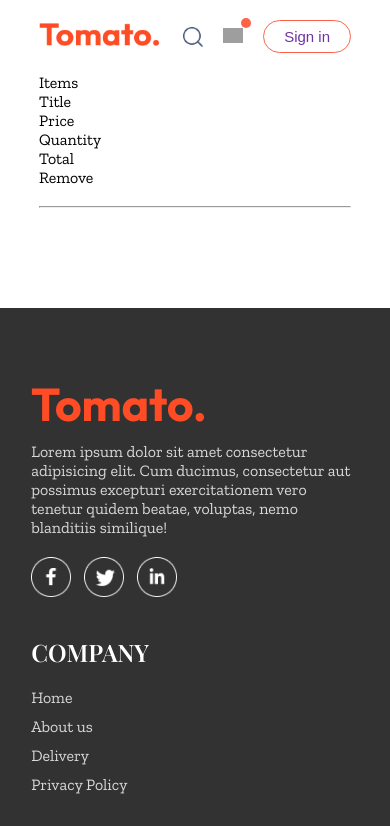
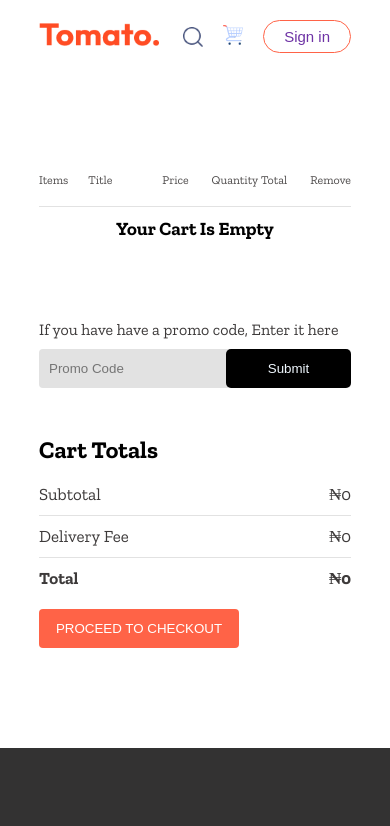
Before and after one commit to NnatuanyaFrankOguguo/E-commerce, a React (Vite) app in the folder frontend/: page /cart in a window 390 px wide. Shown: the top 826 px of the page. Built offline with nearby package versions, Linux system fonts and the light colour scheme; grey boxes are pictures that could not be loaded; a web font is replaced by a local one.

Commit message:
the end of frontend of the app

```diff
--- a/frontend/frontend_assets/assets.js
+++ b/frontend/frontend_assets/assets.js
@@ -63,7 +63,7 @@
 import bag_icon from './bag_icon.png'
 import logout_icon from './logout_icon.png'
 import parcel_icon from './parcel_icon.png'
-import shopping_cart from './shopping-cart.png'
+
 
 export const assets = {
     logo,
@@ -85,7 +85,6 @@
     logout_icon,
     bag_icon,
     parcel_icon,
-    shopping_cart
 }
 
 export const menu_list = [
--- a/frontend/src/App.jsx
+++ b/frontend/src/App.jsx
@@ -23,7 +23,7 @@
             <Routes>
                 <Route path='/' element={<Homepage/>} /> {/* the first opening page always goes with '/' */}
                 <Route path='/cart' element={<Cart/>} />
-                <Route path='order' element={<Placeorder/>} />
+                <Route path='/order' element={<Placeorder/>} />
             </Routes>
         </div>
         <Footer/>
--- a/frontend/src/Context/Storecontext.jsx
+++ b/frontend/src/Context/Storecontext.jsx
@@ -29,10 +29,27 @@
 
     }
 
-    useEffect(()=>{
-        console.log(cartitems)
+    // GET THIS ANYTIME YOU SEE AN OBJECT[KEY](ITS ACCESSING THAT PARTICULAR KEY'S VALUE)
+    //LIKE FOR EXAMPLE above prev[itemId] and below cartitems[food] which is the cartitems product (quantity)
+    //NOW TO ADD THE FUNCIONALITY THAT WILL CREATE THE WILL CALCULATE THE SUBTOTAL AND TOTAL IN THE CART PAGE
+    const getTotalCartAmount = () => {
+        let totalAmount = 0;
+        for(const food in cartitems) { //we are using for loop to iterate through the key products in the cartitems object
+            //(and the food holds the key(the food id) of all the cart products and the value of the key : is the quantity of which the product was added)
+            if(cartitems[food] > 0) {
+                let foodInfo = food_list.find((product)=>product._id === food) // a callback fuction for the find method
+                // product represent each item in the food list array. if our product._id is matching with our food(which is the key from the cartItems) that means the product is available in the foodlist
+                //that correspond to the food item in the cart
+                totalAmount += foodInfo.price * cartitems[food]
+            }
+        }
+        return totalAmount
+    }
 
-    },[cartitems]) //so when the cartitems will be updated we will console.log the cart item state
+    // useEffect(()=>{
+    //     console.log(cartitems)
+
+    // },[cartitems]) //so when the cartitems will be updated(clicked/added) we will console.log the cartitem state
 
     const contextValue = {
         /*if we add any element/function in this contextValue we can access the element anywhere using the context without having to pass down props manually */
@@ -40,8 +57,8 @@
         cartitems,
         setcartitems,
         removeFromcart,
-        addTocart /*now we will access the cartitems, addtocart, removefromcart, functionality in our FOODITEM component using the context API */
-
+        addTocart, /*now we will access the cartitems, addtocart, removefromcart, functionality in our FOODITEM component using the context API */
+        getTotalCartAmount
     }
 
     return(
--- a/frontend/src/components/navbar/Navbar.css
+++ b/frontend/src/components/navbar/Navbar.css
@@ -68,6 +68,10 @@
     right: -8px
 }
 
+.shopping-cart{
+    width: 29px;
+}
+
 @media (max-width:1050px) {
     .navbar .logo{
         width: 140px;
--- a/frontend/src/components/navbar/Navbar.jsx
+++ b/frontend/src/components/navbar/Navbar.jsx
@@ -1,11 +1,15 @@
-import React, {useState} from "react";
+import React, {useContext, useState} from "react";
 import "./Navbar.css";
 import { assets } from "../../../frontend_assets/assets";
 import { Link } from 'react-router-dom'
+import shopping_cart from './shopping_cart.png'
+import trolley_cart from './trolley_cart.png'
+import { StoreContext } from "../../Context/Storecontext";
 
 function Navbar({setshowlogin}) {
     /*to create underline effect for the menu list we will use the state varialble */
     const [menu, setmenu] = useState('home')/*created a state variable & initialise it with home as default */
+    const {getTotalCartAmount} = useContext(StoreContext)
 
 
 
@@ -25,9 +29,9 @@
 				<img src={assets.search_icon} alt="" />
 
 				<div className="navbar-search-icon">
-                    <Link to="/cart"><img src={assets.shopping_cart} alt="" /></Link>
+                    <Link to="/cart"><img className='shopping-cart' src={getTotalCartAmount()===0 ? `${shopping_cart}` : `${trolley_cart}`} alt="" /></Link>
 
-                    <div className="dot">
+                    <div className={getTotalCartAmount()===0 ? '' : 'dot'}>
                         {/*we will design this as dot that whenever will be visual inside the basket
                         that whenever we add product in this basket that dot will appear */}
                     </div>
--- a/frontend/src/pages/Cart/Cart.css
+++ b/frontend/src/pages/Cart/Cart.css
@@ -0,0 +1,128 @@
+.cart{
+    margin-top: 100px;
+}
+
+.cart-items-title{
+    display: grid;
+    grid-template-columns: 1fr 1.5fr 1fr 1fr 1fr 0.5fr;
+    align-items: center;
+    color: rgb(78, 75, 75);
+    font-size: max(1.3vw, 12px);
+}
+
+.cart-items-item{
+    margin: 10px 0;
+    color: black;
+    font-size: max(1.4vw, 12px) ;
+}
+
+.cart-items-item img{
+    width: 70px;
+    border-radius: 5px;
+}
+
+.cart hr{
+    height: 1px;
+    background-color: #e2e2e2;
+    border: none;
+}
+
+.cross{
+    cursor: pointer;
+    font-size: 17px;
+    font-weight: 500;
+    color: red;
+    margin-left: 1rem;
+}
+
+.quantity{
+    margin-left: 1.2rem;
+}
+
+.cart-bottom{
+    margin-top: 80px;
+    display: flex;
+    justify-content: space-between;
+    gap: max(12vw, 20px);
+
+}
+
+.cart-total{
+    flex: 1;
+    display: flex;
+    flex-direction: column;
+    gap: 20px
+}
+
+.cart-total-details{
+    display: flex;
+    justify-content: space-between;
+    color: #3d3a3a;
+    font-size: 17px;
+
+}
+
+.cart-total hr{
+    margin: 10px 0;
+}
+
+.cart-total button{
+    border: none;
+    color: white;
+    background-color: tomato;
+    width:max(15vw, 200px);
+    padding: 12px 0px;
+    border-radius: 4px;
+    cursor: pointer;
+}
+
+.cart-total button:hover{
+    transform:scale(1.05);
+}
+
+.cart-promocode{
+    flex : 1;
+}
+
+.cart-promocode p{
+    color: #3d3a3a;
+}
+
+.cart-promocode-input{
+    margin-top: 10px;
+    display: flex;
+    justify-content: space-between;
+    align-items: center;
+    background-color: #e2e2e2;
+    border-radius: 4px;
+}
+
+.cart-promocode-input input{
+    background: transparent;
+    border: none;
+    outline: none;
+    padding-left: 10px;
+}
+
+.cart-promocode-input button{
+    width: max(10vw, 150px);
+    padding: 12px 5px;
+    background-color: black;
+    border: none;
+    color: aliceblue;
+    border-radius: 5px;
+    cursor: pointer;
+}
+
+.cart-promocode-input button:hover{
+    transform:scale(1.05);
+}
+
+@media (max-width:750px ){
+    .cart-bottom{
+        flex-direction: column-reverse;
+    }
+    .cart-promocode{
+        justify-content: start;
+    }
+}
--- a/frontend/src/pages/Cart/Cart.jsx
+++ b/frontend/src/pages/Cart/Cart.jsx
@@ -1,11 +1,13 @@
 import React, { useContext } from 'react'
 import './Cart.css'
 import { StoreContext } from '../../Context/Storecontext'
+import { useNavigate } from 'react-router-dom'
 
 function Cart() {
 //first we will accessed our cart items, foodlists, removefromcart functionality, from our context
-    const {cartitems, food_list, removeFromcart} = useContext(StoreContext)
+    const {cartitems, food_list, removeFromcart, getTotalCartAmount} = useContext(StoreContext)
 
+    const navigate = useNavigate()
 
   return (
     <div className='cart'>
@@ -24,18 +26,69 @@
             {/*(index,number of the array) below we will get all the foods one by one from the food_list as ITEM AND after that we will compare our cartitem and foodITEM if that foodITEM is
             available in the cartitem then we will display it in the cartpage */}
             {food_list.map((item,index)=>{
-                if(cartitems[item._id] > 0) { {/*the logic is if this cartitems(object) contains one product with this item._id as key in the object which means its greater than zero in than case we will return one div*/}
+                if(cartitems[item._id] > 0) { {/*the logic is if this cartitems(object) contains one or more product with this item._id as key in the object which means its greater than zero in than case we will return one div*/}
                     return (
-                        <div className="cart-items-title cart-items-item">
-                            <p>{item.name}</p>{/*the name of the product being clicked thats added to the cartitems object */}
+                        <div>
+                            <div className="cart-items-title cart-items-item">
+                                <img src={item.image} alt="" />{/*to display the product being clicked thats added to the cartitems object */}
+                                <p>{item.name}</p>
+                                <p>₦{item.price}</p>
+                                <p className='quantity'>{cartitems[item._id]}</p>
+                                <p>₦{item.price*cartitems[item._id]}</p>
+                                <p onClick={()=>{removeFromcart(item._id)}} className='cross'>X</p>
+                            </div>
+                            <hr />
                         </div>
                     )
                 }
+
             })}
 
+            {getTotalCartAmount()===0?<div style={{textAlign: 'center', marginTop: '10px'}}><h3>Your Cart Is Empty</h3> </div>: ''}
 
         </div>
 
+        <div className='cart-bottom'>
+            <div className="cart-total">
+
+                <h2>Cart Totals</h2>
+
+                <div>
+                    <div className="cart-total-details">
+                        <p>Subtotal</p>
+                        <p>₦{getTotalCartAmount()}</p>
+                    </div>
+                    <hr />
+
+                    <div className="cart-total-details">
+                        <p>Delivery Fee</p>
+                        <p>₦{getTotalCartAmount()===0?0:5}</p>
+                    </div>
+                    <hr />
+
+                    <div className="cart-total-details">
+                        <b>Total</b>
+                        <b>₦{getTotalCartAmount()===0?0 :getTotalCartAmount() + 5}</b>
+                    </div>
+
+                </div>
+                <button onClick={()=>navigate('/order')}>PROCEED TO CHECKOUT</button>
+            </div>
+
+            <div className="cart-promocode">
+                <div>
+                    <p>If you have have a promo code, Enter it here</p>
+
+                    <div >
+                        <form className='cart-promocode-input' action="">
+                            <input type='text' placeholder='Promo Code' />
+                            <button>Submit</button>
+                        </form>
+                    </div>
+                </div>
+            </div>
+
+        </div>
     </div>
   )
 }
--- a/frontend/src/pages/Placeorder/Placeorder.css
+++ b/frontend/src/pages/Placeorder/Placeorder.css
@@ -0,0 +1,42 @@
+.place-order{
+    display: flex;
+    align-items: start;
+    justify-content: space-between;
+    gap: 190px;
+    margin-top: 100px;
+}
+
+.place-order-left{
+    width: 100%;
+    max-width: max(30%, 500px);
+}
+
+.place-order-left .title{
+    font-size: 30px;
+    font-weight: 600;
+    margin-bottom: 50px;
+}
+
+.place-order-left input{
+    margin-bottom: 15px;
+    width: 100%;
+    padding: 10px;
+    border: 1px solid #c5c5c5;
+    border-radius: 4px;
+    outline-color: tomato;
+}
+
+.place-order-left .multi-fields{
+    display: flex;
+    gap: 10px;
+}
+
+.place-order-right{
+    width: 100%;
+    max-width: max(40%, 500px);
+
+}
+
+.place-order .cart-total button{
+    margin-top: 30px;
+}
--- a/frontend/src/pages/Placeorder/Placeorder.jsx
+++ b/frontend/src/pages/Placeorder/Placeorder.jsx
@@ -1,12 +1,69 @@
-import React from 'react'
+import React, { useContext } from 'react'
 import './Placeorder.css'
+import { StoreContext } from '../../Context/Storecontext';
 
 function Placeorder() {
+
+    const{getTotalCartAmount} = useContext(StoreContext)
+
   return (
-    <div>
+    <div className="place-order">
+        <div className="place-order-left">
+            <p className="title">Delivery Information</p>
 
+            <div className="multi-fields">
+                <input type="text" placeholder="First Name" />
+                <input type="text" placeholder="Last Name" />
+            </div>
+
+            <input type="email" placeholder="Email address" />
+            <input type="text" placeholder="Street address" />
+
+            <div className="multi-fields">
+                <input type="text" placeholder="City" />
+                <input type="tel" placeholder="State" />
+            </div>
+
+            <div className="multi-fields">
+                <input type="text" placeholder="Zip code" />
+                <input type="text" placeholder="Country" />
+            </div>
+
+            <input type="tel" placeholder="Phone" />
+        </div>
+
+        <div className="place-order-right">
+
+            <div className="cart-total">
+                <h2>Cart Totals</h2>
+
+                <div>
+                    <div className="cart-total-details">
+                        <p>Subtotal</p>
+                        <p>₦{getTotalCartAmount()}</p>
+                    </div>
+                    <hr />
+
+                    <div className="cart-total-details">
+                        <p>Delivery Fee</p>
+                        <p>₦{getTotalCartAmount()===0? 0 : 5}</p>
+                    </div>
+                    <hr />
+
+                    <div className="cart-total-details">
+                        <b>Total</b>
+                        <b>₦{getTotalCartAmount()===0? 0 : getTotalCartAmount() + 5}</b>
+                    </div>
+                </div>
+
+                <button onClick={() => navigate("/order")}>
+                    PROCEED TO PAYMENT
+                </button>
+            </div>
+
+        </div>
     </div>
-  )
+  );
 }
 
 export default Placeorder
```
Also changed, not shown: frontend/src/components/navbar/shopping_cart.png (renamed from frontend/frontend_assets/shopping_cart.png), frontend/src/components/navbar/trolley_cart.png (added).
